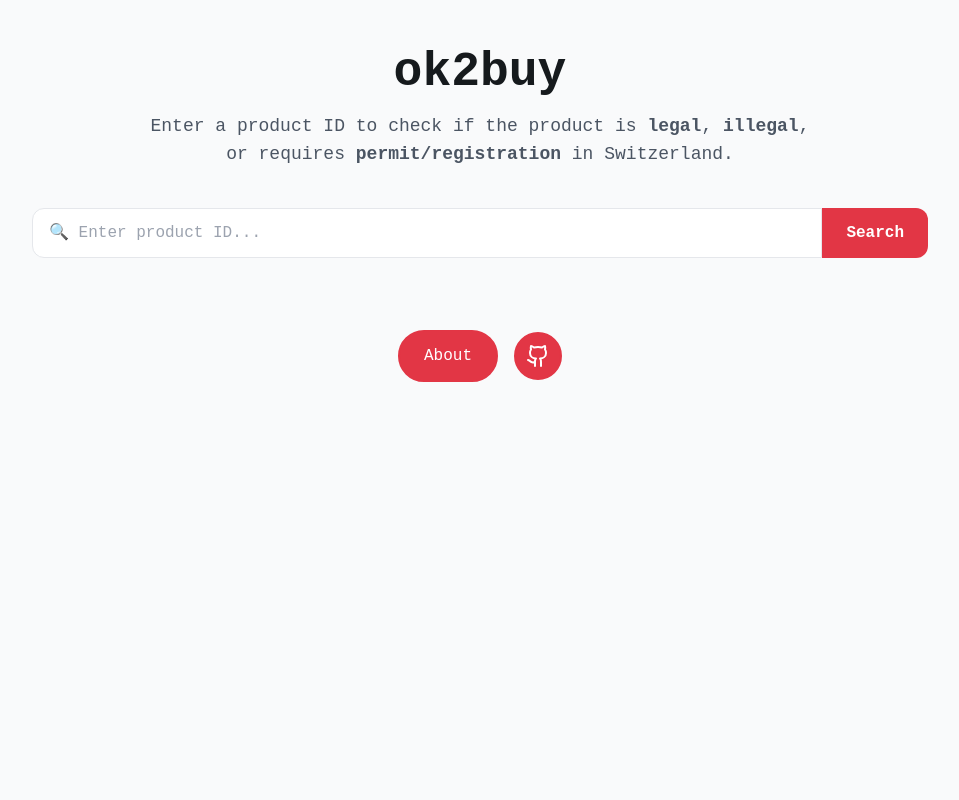
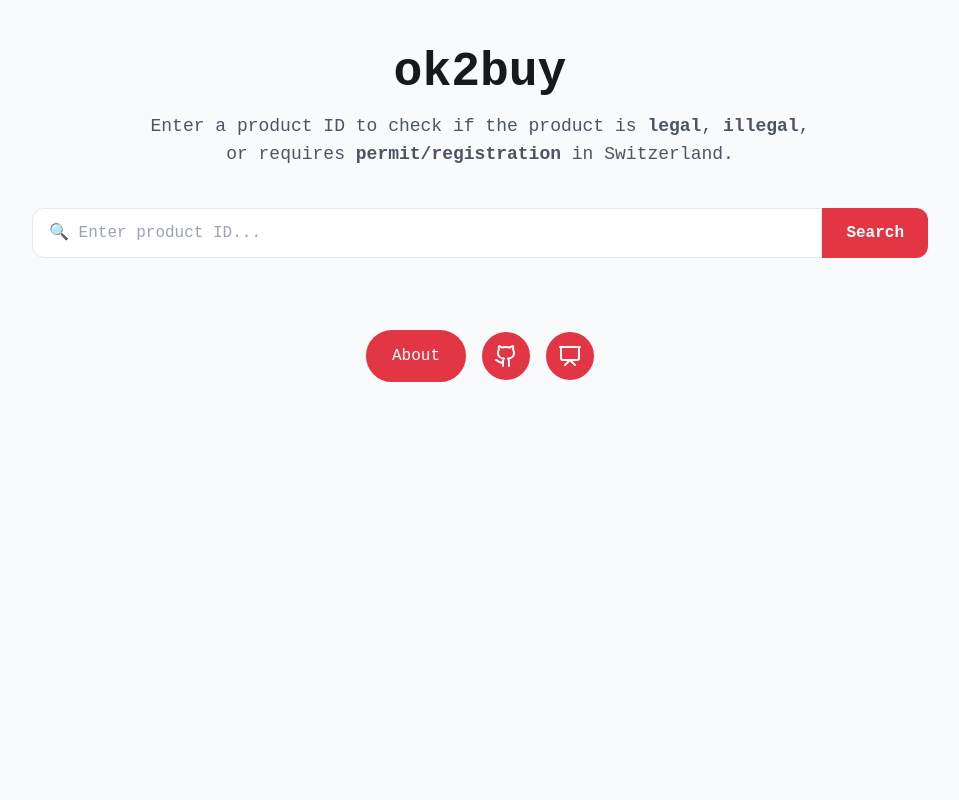
Before and after one commit to yasin281/ok2buy, a React (Vite) app in the folder frontend/: page / in a window 1280 px wide. Shown: the top 800 px of the page, without its empty margins (160-1119 px from the left). Built offline with nearby package versions, Linux system fonts and the light colour scheme.

Commit message:
Añadir icono de presentación y enlace al desafío en el componente CheckProduct

```diff
--- a/frontend/src/sections/CheckProduct.jsx
+++ b/frontend/src/sections/CheckProduct.jsx
@@ -1,5 +1,5 @@
 import React, { useState } from 'react';
-import { Github } from 'lucide-react';
+import { Github, Presentation} from 'lucide-react';
 
 const required_fields = [
   'product_code',
@@ -244,8 +244,20 @@ const CheckProduct = () => {
           title="GitHub Repository"
           className="w-12 h-12 flex items-center justify-center bg-primary text-white rounded-full hover:bg-white hover:text-primary border-2 border-primary transition-colors duration-300"
         >
+
           <Github size={24} />
         </a>
+        <a
+          href="https://www.canva.com/design/DAG0KaoZueE/NhnqJRicRS3sOaI59r4cSA/edit?utm_content=DAG0KaoZueE"
+          target="_blank"
+          rel="noopener noreferrer"
+          title="Challenge Speech"
+          className="w-12 h-12 flex items-center justify-center bg-primary text-white rounded-full hover:bg-white hover:text-primary border-2 border-primary transition-colors duration-300"
+        >
+
+          <Presentation size={24} />
+        </a>
+
       </div>
     </div>
   );
```
